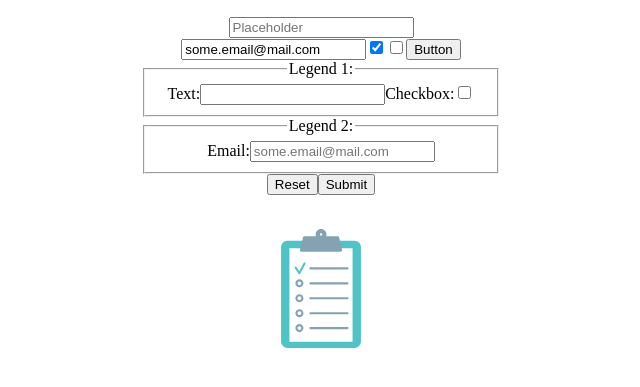
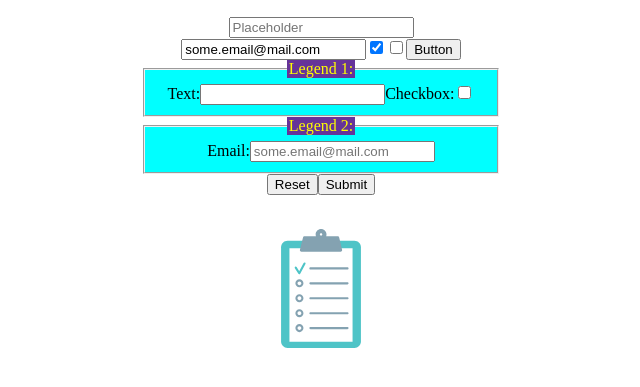
Before and after one commit to Ymer-MI/First-Github-Repo, a website built with Vite: page index.html in a window 1280 px wide. Shown: the part 157-544 px from the top of the page, without its empty margins (319-959 px from the left). Built offline with nearby package versions, Linux system fonts and the light colour scheme.

Commit message:
Added styling to fieldset.

```diff
--- a/src/style.css
+++ b/src/style.css
@@ -23,3 +23,12 @@ body {
     color: #0f0;
   }
 }
+
+fieldset {
+  background-color: aqua;
+
+  & legend {
+    background-color: rebeccapurple;
+    color: yellow;
+  }
+}
```
